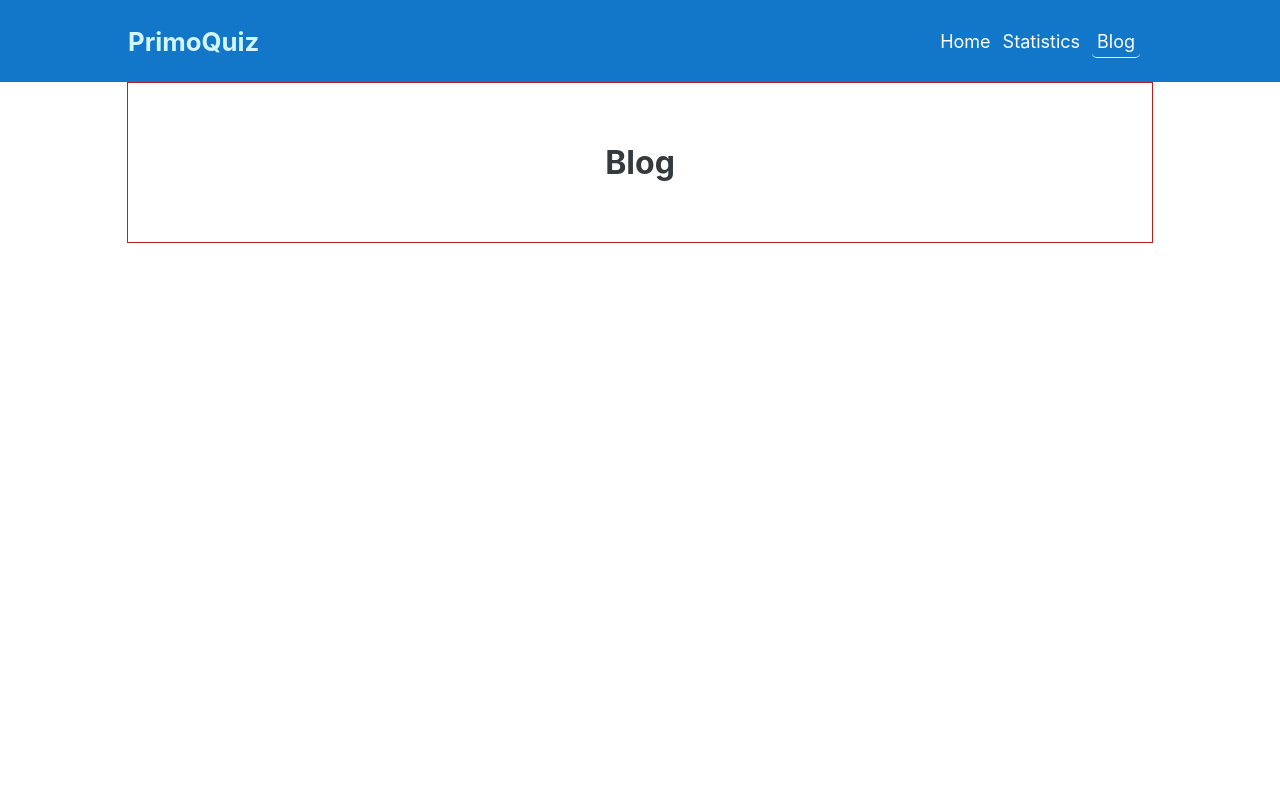
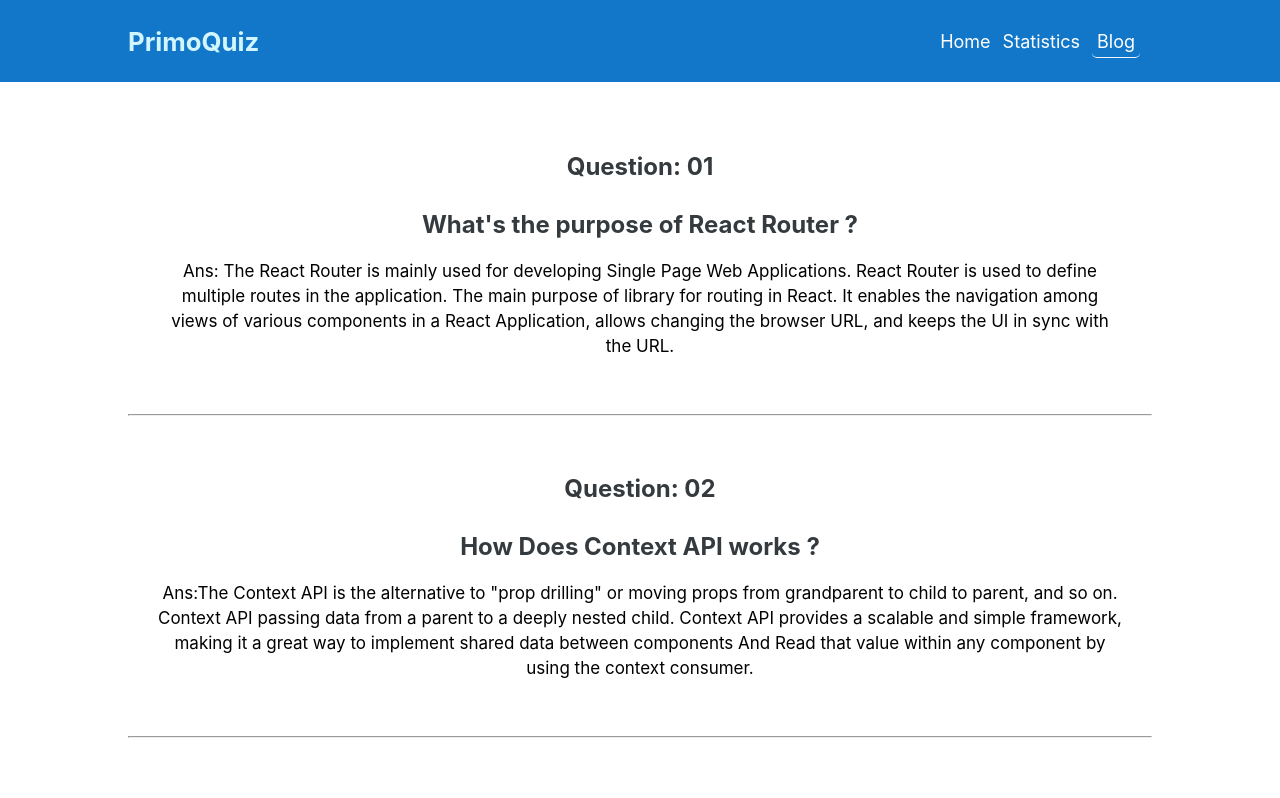
Before and after one commit to Abusayed987/Primo_Quiz, a React (Create React App) app: page /blog in a window 1280 px wide. Shown: the top 798 px of the page. Built offline with nearby package versions, Linux system fonts and the light colour scheme.

Commit message:
added Blog section Question and ans

```diff
--- a/src/Components/Blog/Blog.css
+++ b/src/Components/Blog/Blog.css
@@ -1,5 +1,19 @@
 .blog {
     max-width: 1024px;
-    margin: 0 auto;
-    border: 1px solid firebrick;
+    margin: 20px auto;
+
 }
+
+.blog div {
+    padding: 30px;
+    text-align: center;
+}
+
+.blog div h2 {
+    color: #343A3E;
+}
+
+.blog div p {
+    font-size: 17px;
+    line-height: 25px;
+}
--- a/src/Components/Blog/Blog.js
+++ b/src/Components/Blog/Blog.js
@@ -3,7 +3,26 @@ import './Blog.css'
 const Blog = () => {
     return (
         <div className='blog'>
-            <h1>Blog</h1>
+            <div>
+                <h2>Question: 01 <br /> <br />
+                    What's the purpose of React  Router ?
+                </h2>
+                <p>Ans: The React Router is mainly used for developing Single Page Web Applications. React Router is used to define multiple routes in the application. The main purpose  of library for routing in React. It enables the navigation among views of various components in a React Application, allows changing the browser URL, and keeps the UI in sync with the URL. </p>
+            </div>
+            <hr />
+            <div>
+                <h2>Question: 02 <br /> <br />
+                    How Does Context API works ?
+                </h2>
+                <p>Ans:The Context API is the alternative to "prop drilling" or moving props from grandparent to child to parent, and so on. Context API passing data from a parent to a deeply nested child. Context API provides a scalable and simple framework, making it a great way to implement shared data between components And Read that value within any component by using the context consumer. </p>
+            </div>
+            <hr />
+            <div>
+                <h2>Question: 03 <br /> <br />
+                    What is useRef Hook in React Router?
+                </h2>
+                <p>Ans: The React Router is mainly used for developing Single Page Web Applications. React Router is used to define multiple routes in the application. The main purpose  of library for routing in React. It enables the navigation among views of various components in a React Application, allows changing the browser URL, and keeps the UI in sync with the URL. </p>
+            </div>
         </div>
     );
 };
```
